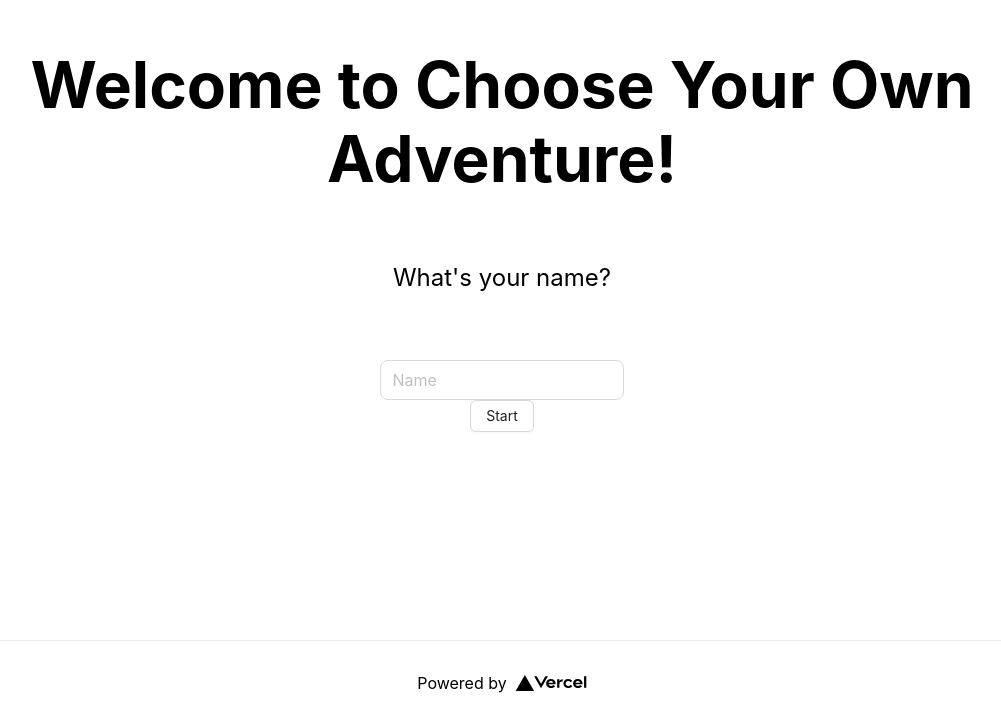
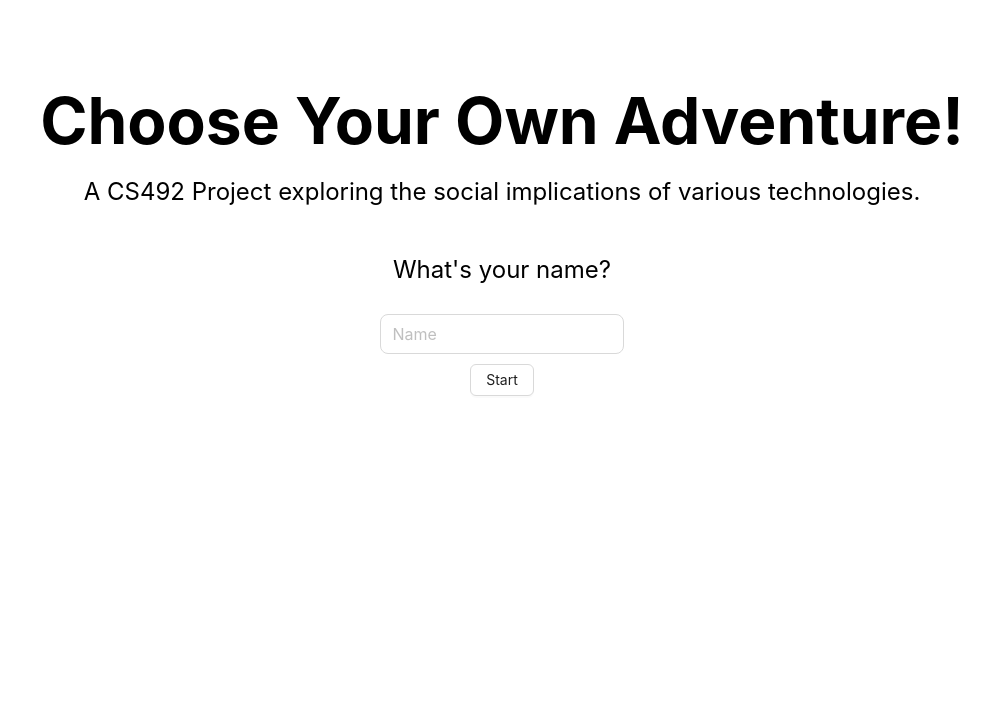
Before and after one commit to jeffreyzhang2001/cs492-project, a Next.js app: page / in a window 1280 px wide. Shown: the part 160-885 px from the top of the page, without its empty margins (138-1139 px from the left). After the commit the page ends 800 px from the top, so only its background shows below. Built offline with nearby package versions, Linux system fonts and the light colour scheme.

Commit message:
Finish intro page

```diff
--- a/pages/index.js
+++ b/pages/index.js
@@ -2,7 +2,7 @@ import { useState } from "react";
 import Head from "next/head";
 import Image from "next/image";
 import Link from "next/link";
-import styles from "../styles/Home.module.css";
+import styles from "../styles/Index.module.css";
 import { Input, Button } from "antd";
 
 import { useStateContext } from "../context/state";
@@ -15,14 +15,19 @@ export default function Home() {
   return (
     <div className={styles.container}>
       <Head>
-        <title>Choose Your Own Adventure</title>
+        <title>CYOA!</title>
         <meta name="description" content="Generated by create next app" />
         <link rel="icon" href="/favicon.ico" />
       </Head>
 
       <main className={styles.main}>
-        <h1 className={styles.title}>Welcome to Choose Your Own Adventure!</h1>
-
+        <div>
+          <h1 className={styles.title}>Choose Your Own Adventure!</h1>
+          <p className={styles.description}>
+            A CS492 Project exploring the social implications of various
+            technologies.
+          </p>
+        </div>
         <p className={styles.description}>What&apos;s your name? </p>
         <Input
           placeholder="Name"
@@ -36,19 +41,6 @@ export default function Home() {
           </Button>
         </Link>
       </main>
-
-      <footer className={styles.footer}>
-        <a
-          href="https://vercel.com?utm_source=create-next-app&utm_medium=default-template&utm_campaign=create-next-app"
-          target="_blank"
-          rel="noopener noreferrer"
-        >
-          Powered by{" "}
-          <span className={styles.logo}>
-            <Image src="/vercel.svg" alt="Vercel Logo" width={72} height={16} />
-          </span>
-        </a>
-      </footer>
     </div>
   );
 }
--- a/pages/main.js
+++ b/pages/story.js
@@ -1,6 +1,6 @@
 import Head from "next/head";
 import Image from "next/image";
-import styles from "../styles/Home.module.css";
+import styles from "../styles/Story.module.css";
 
 import { useStateContext } from "../context/state";
 import { setGlobalState } from "../context/state";
--- a/styles/Home.module.css
+++ b/styles/Index.module.css
@@ -4,12 +4,13 @@
 
 .main {
   min-height: 100vh;
-  padding: 4rem 0;
+  padding: 0.5rem 0;
   flex: 1;
   display: flex;
   flex-direction: column;
   justify-content: center;
   align-items: center;
+  gap: 10px;
 }
 
 .footer {
@@ -51,7 +52,7 @@
 }
 
 .description {
-  margin: 4rem 0;
+  margin: 1rem 0;
   line-height: 1.5;
   font-size: 1.5rem;
 }
```
Also changed, not shown: styles/Story.module.css (added).
